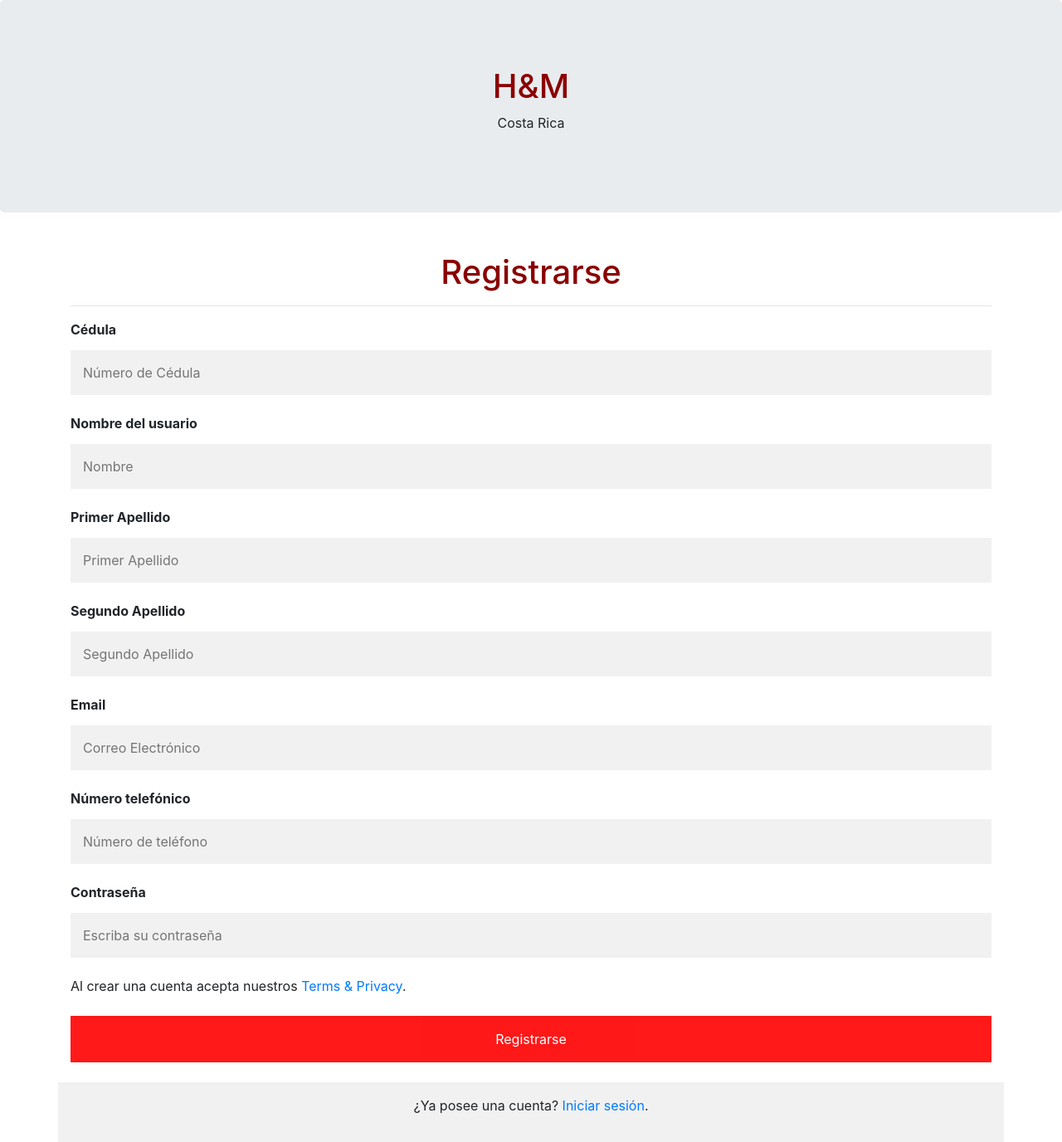
After one commit to BrayanRL01/AmbienteWeb-Grupo2, a PHP site: page /admin/pages/registro.php in a window 1280 px wide. The commit adds this page. Shown: the whole page at 83% size. Run offline with PHP 8.4, Linux system fonts and the light colour scheme.

Commit message:
Se agregó registro.php

```diff
--- /dev/null
+++ b/admin/pages/registro.php
@@ -0,0 +1,79 @@
+<!DOCTYPE html>
+<html lang="es">
+
+<head>
+  <title>HYM</title>
+  <link rel="preconnect" href="https://fonts.googleapis.com">
+  <link rel="preconnect" href="https://fonts.gstatic.com" crossorigin>
+  <link href="https://fonts.googleapis.com/css2?family=Roboto:ital,wght@0,400;1,300&display=swap" rel="stylesheet">
+  <link rel="stylesheet" href="../../style.css">
+
+  <link rel="stylesheet" href="https://stackpath.bootstrapcdn.com/bootstrap/4.3.1/css/bootstrap.min.css"
+    integrity="sha384-ggOyR0iXCbMQv3Xipma34MD+dH/1fQ784/j6cY/iJTQUOhcWr7x9JvoRxT2MZw1T" crossorigin="anonymous">
+</head>
+
+<body>
+  <script src="https://code.jquery.com/jquery-3.3.1.slim.min.js"
+    integrity="sha384-q8i/X+965DzO0rT7abK41JStQIAqVgRVzpbzo5smXKp4YfRvH+8abtTE1Pi6jizo"
+    crossorigin="anonymous"></script>
+  <script src="https://cdnjs.cloudflare.com/ajax/libs/popper.js/1.14.7/umd/popper.min.js"
+    integrity="sha384-UO2eT0CpHqdSJQ6hJty5KVphtPhzWj9WO1clHTMGa3JDZwrnQq4sF86dIHNDz0W1"
+    crossorigin="anonymous"></script>
+  <script src="https://stackpath.bootstrapcdn.com/bootstrap/4.3.1/js/bootstrap.min.js"
+    integrity="sha384-JjSmVgyd0p3pXB1rRibZUAYoIIy6OrQ6VrjIEaFf/nJGzIxFDsf4x0xIM+B07jRM"
+    crossorigin="anonymous"></script>
+
+  </head>
+
+  <body>
+
+    <div class="jumbotron">
+      <div class="container text-center">
+        <a href="index.html" class="LinkLogo">
+          <h1>H&M</h1>
+        </a>
+        <p>Costa Rica</p>
+      </div>
+    </div>
+
+
+
+    <form action="action_page.php">
+      <div class="container">
+        <h1>Registrarse</h1>
+        <hr>
+
+        <label for="cedula"><b>Cédula</b></label>
+        <input type="text" placeholder="Número de Cédula" name="cedula" id="cedula" required>
+
+        <label for="nombre"><b>Nombre del usuario</b></label>
+        <input type="text" placeholder="Nombre" name="nombre" id="nombre" required>
+
+        <label for="primer_apellido"><b>Primer Apellido</b></label>
+        <input type="text" placeholder="Primer Apellido" name="primer_apellido" id="primer_apellido" required>
+
+        <label for="segundo_apellido"><b>Segundo Apellido</b></label>
+        <input type="text" placeholder="Segundo Apellido" name="segundo_apellido" id="segundo_apellido" required>
+
+        <label for="email"><b>Email</b></label>
+        <input type="text" placeholder="Correo Electrónico" name="email" id="email" required>
+
+        <label for="telefono"><b>Número telefónico</b></label>
+        <input type="text" placeholder="Número de teléfono" name="telefono" id="telefono" required>
+
+        <label for="psw"><b>Contraseña</b></label>
+        <input type="password" placeholder="Escriba su contraseña" name="psw" id="psw" required>
+
+        <p>Al crear una cuenta acepta nuestros <a href="#">Terms & Privacy</a>.</p>
+        <button type="submit" class="registerbtn">Registrarse</button>
+      </div>
+      <div class="container signin">
+        <p>¿Ya posee una cuenta? <a href="signin.html">Iniciar sesión</a>.</p>
+      </div>
+    </form>
+
+
+
+  </body>
+
+</html>
```
Also changed, not shown: admin/pages/index.php (+0 -41 lines).
